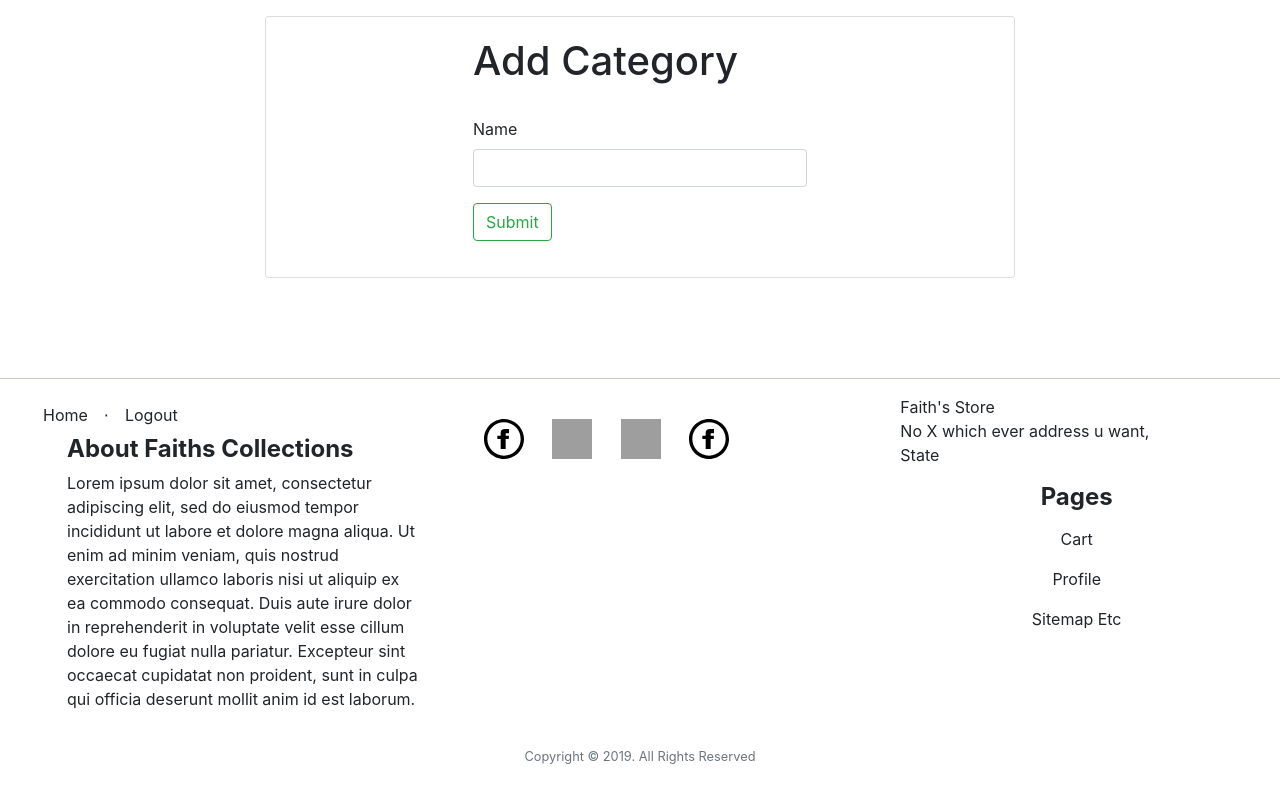
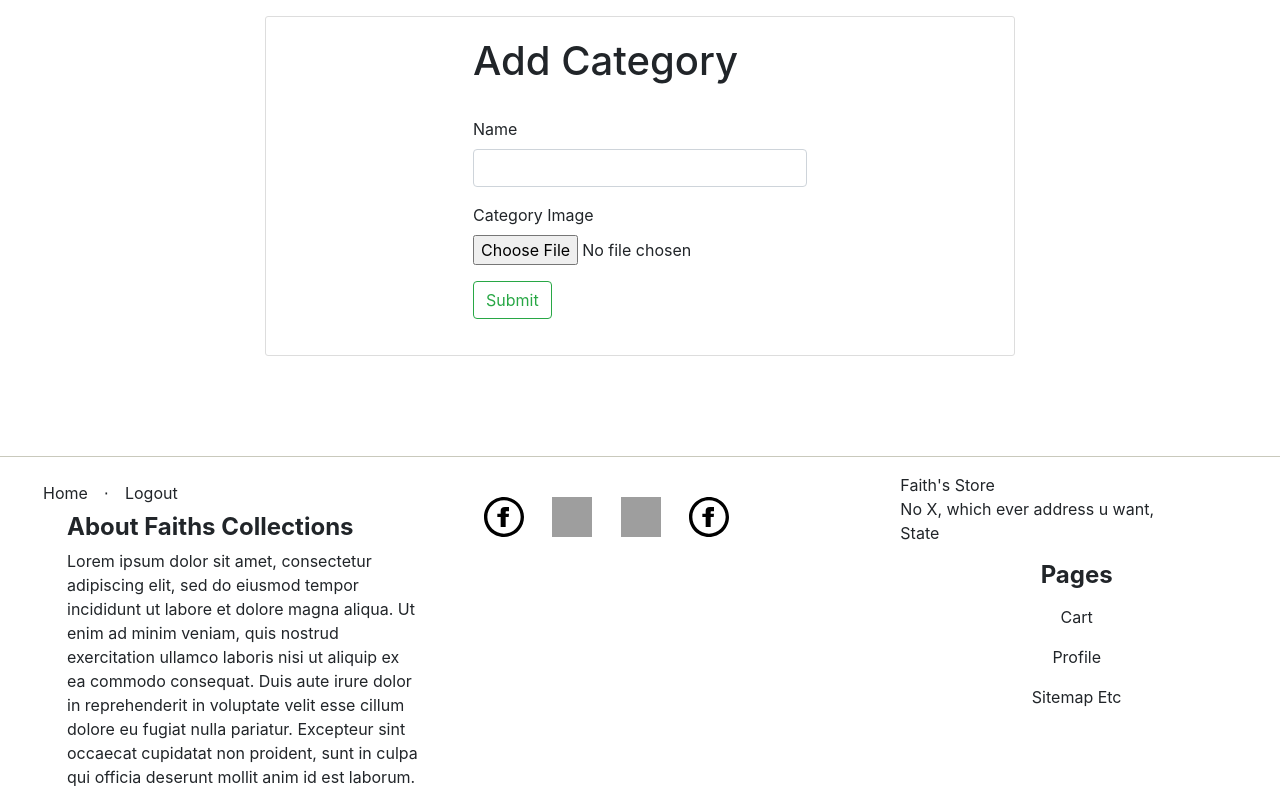
Before and after one commit to Iamdavidonuh/shop, a Flask app: page /admin/categories/add/ in a window 1280 px wide. Shown: the part 69-855 px from the top of the page. Run offline with Flask 2, Linux system fonts and the light colour scheme; a user stored in the database is signed in; tables that the repository leaves empty hold one stand-in row (values such as "Sample post"); some libraries are stand-ins or nearby versions; grey boxes are pictures that could not be loaded.

Commit message:
category images added

```diff
--- a/app/admin/forms.py
+++ b/app/admin/forms.py
@@ -9,12 +9,10 @@ from app import photos
 from app.models import Categories
 
 class CategoriesForm(FlaskForm):
-	'''
-	Form for admin to add or edit
-	a category name
-	'''
+
 	name = StringField('Name', [validators.DataRequired()])
-
+	image = FileField('Category Image', validators=[FileRequired(),
+	FileAllowed(photos, "images only")])
 	submit = SubmitField('Submit')
 
 class ProductsForm(FlaskForm):
--- a/app/admin/routes.py
+++ b/app/admin/routes.py
@@ -49,18 +49,21 @@ def add_category():
 	form = CategoriesForm()
 
 	if form.validate_on_submit():
-		category = Categories(category_name=form.name.data)
+		filename = request.files['image']
+		_, f_ext = os.path.splitext(filename.filename)
+		name = form.name.data
+		picture_fn = name + f_ext
+		photos.save(filename, name = picture_fn)
+		url = photos.url(picture_fn)
+		category = Categories(category_name=form.name.data, category_image = url)
 		try:
-			#add the category to the database
 			db.session.add(category)
 			db.session.commit()
 			flash("You have successfully added a new category")
 			gc.collect()
 		except Exception as e:
-			#incase category name already exists
 			flash('Error: category name already exits. ')
 
-			#return to the categories page
 		return redirect(url_for('admin.list_categories'))
 	return render_template('admin/categories/category.html', action = "Add", form = form,
 		add_category = add_category, title = "Add Categories")
@@ -81,10 +84,24 @@ def edit_category(id):
 
 	form =CategoriesForm(obj=category)
 	if form.validate_on_submit():
+		filename = request.files['image']
+		_, f_ext = os.path.splitext(filename.filename)
+		name = form.name.data
+		picture_fn = name + f_ext
+		#get the name of the previous image
+		previous_img_name = picture_fn
+		photos.save(filename, name = picture_fn)
+		url = photos.url(picture_fn)
+
 		category.category_name = form.name.data
+		category.category_image = url
 		db.session.commit()
 		gc.collect()
 		flash("You have successfully edited the category")
+
+		#remove the changed picture from the folder
+		img_dir = Config.UPLOADED_PHOTOS_DEST+'/'
+		os.remove(img_dir+previous_img_name)
 
 		#redirect to the categories page
 		return redirect(url_for('admin.list_categories'))
@@ -101,12 +118,18 @@ def edit_category(id):
 @admin.route('/categories/delete/<int:id>', methods = ["GET","POST"])
 def delete_category(id):
 	category = Categories.query.get_or_404(id)
+
+	#get image extension
+	_, f_ext = os.path.splitext(category.category_image)
+
+	previous_img_name = category.category_name + f_ext
+	img_dir = Config.UPLOADED_PHOTOS_DEST+'/'
+	os.remove(img_dir+previous_img_name)
 	db.session.delete(category)
 	db.session.commit()
 	gc.collect()
 	flash("You have successfully deleted a Category")
 
-	#redirect to Cateogries page
 	return redirect(url_for('admin.list_categories'))
 '''
 	return render_template('admin/categories/category.html',
@@ -131,7 +154,7 @@ def add_product():
 	'''
 	add a product to the database
 	'''
-	error = 'hii'
+
 	add_product = True
 
 	form = ProductsForm()
@@ -153,7 +176,6 @@ def add_product():
 			gc.collect()
 			flash("You have successfully added a product")
 		except:
-			error
 			# in case product name already exists
 			flash("Error: product name already exits")
 
@@ -161,7 +183,7 @@ def add_product():
 		return redirect(url_for('admin.list_products'))
 	#load product template
 	return render_template('admin/products/product.html', add_product = add_product,
-	form = form, title = "Add Product",error=error)
+	form = form, title = "Add Product")
 
 
 
--- a/app/models.py
+++ b/app/models.py
@@ -84,6 +84,7 @@ class ShippingInfo(db.Model):
 class Categories(db.Model):
 	id = db.Column(db.Integer, primary_key=True)
 	category_name  = db.Column(db.String(20), index = True)
+	category_image = db.Column(db.String(120),index=True)
 	#one to many relationship btwn categories and products
 	product = db.relationship('Products', backref='products_categories')
 
--- a/app/templates/admin/categories/category.html
+++ b/app/templates/admin/categories/category.html
@@ -21,7 +21,7 @@
                 <h1>Edit Category</h1>
             {% endif %}
             <br/>
-            <form method="POST">
+            <form method="POST" enctype="multipart/form-data">
                     {{ form.hidden_tag() }}
                     <div class="form-group">
                             {{ form.name.label(class="form-control-label") }}
@@ -29,6 +29,11 @@
                             {{ form.name(class="form-control form-control") }}
 
                     </div>
+                    <div class="form-group">
+                        {{ form.image.label(class="form-control-label") }}
+                        {{ form.image(class="form-control-file") }}
+                    </div>
+
                 <div class="form-group">
                     {{ form.submit(class="btn btn-outline-success") }}
                 </div>
--- a/app/templates/base.html
+++ b/app/templates/base.html
@@ -178,7 +178,7 @@
                         <div class="col">
                             <ul class="d-block">
 
-                                <li class="d-block"><address>Faith's Store<br>No X which ever address u want,<br> State</address></li>
+                                <li class="d-block"><address>Faith's Store<br>No X, which ever address u want,<br> State</address></li>
                                 <li class="d-block"><h6 class="footer-title">Pages</h6></li>
                                 <li class="d-block"><a class="nav-link footer-links" href="{{url_for('users.cart')}}">cart</a></li>
                                 <li class="d-block"><a class="nav-link footer-links" href="{{url_for('users.profile')}}">profile</a></li>
--- a/app/templates/home/index.html
+++ b/app/templates/home/index.html
@@ -13,7 +13,7 @@
 		<div class="col l4 s12 m6" >
 			<div class="card-panel hoverable" style="max-height:270px; background-color:#FFFFFF;">
 					<div class="card-image" style="margin-left:auto;margin-right: auto;">
-							<img class="responsive-img" src="{{url_for('static', filename = 'test.png')}}"  >
+							<img class="responsive-img" src="{{category.category_image}}"  >
 							<div class="caption">
 							<span class="card-title" style="margin-bottom:7px;">
 								<strong style="font-size:16px;font-family: 'Roboto', sans-serif;color: #000;">
```
Also changed, not shown: app/shop.db, app/static/img/products/Shirt.png (added), app/static/img/products/Trousers.png (added), app/static/img/products/bra 1.png (deleted), app/static/img/products/bra 2.png (deleted), app/static/img/products/bra 3.png (deleted), app/static/img/products/bra laced.png (deleted), app/static/img/products/leather trousers.png (added), app/static/img/products/red bra top.png (deleted), app/static/img/products/tank top shirt.png (added).
